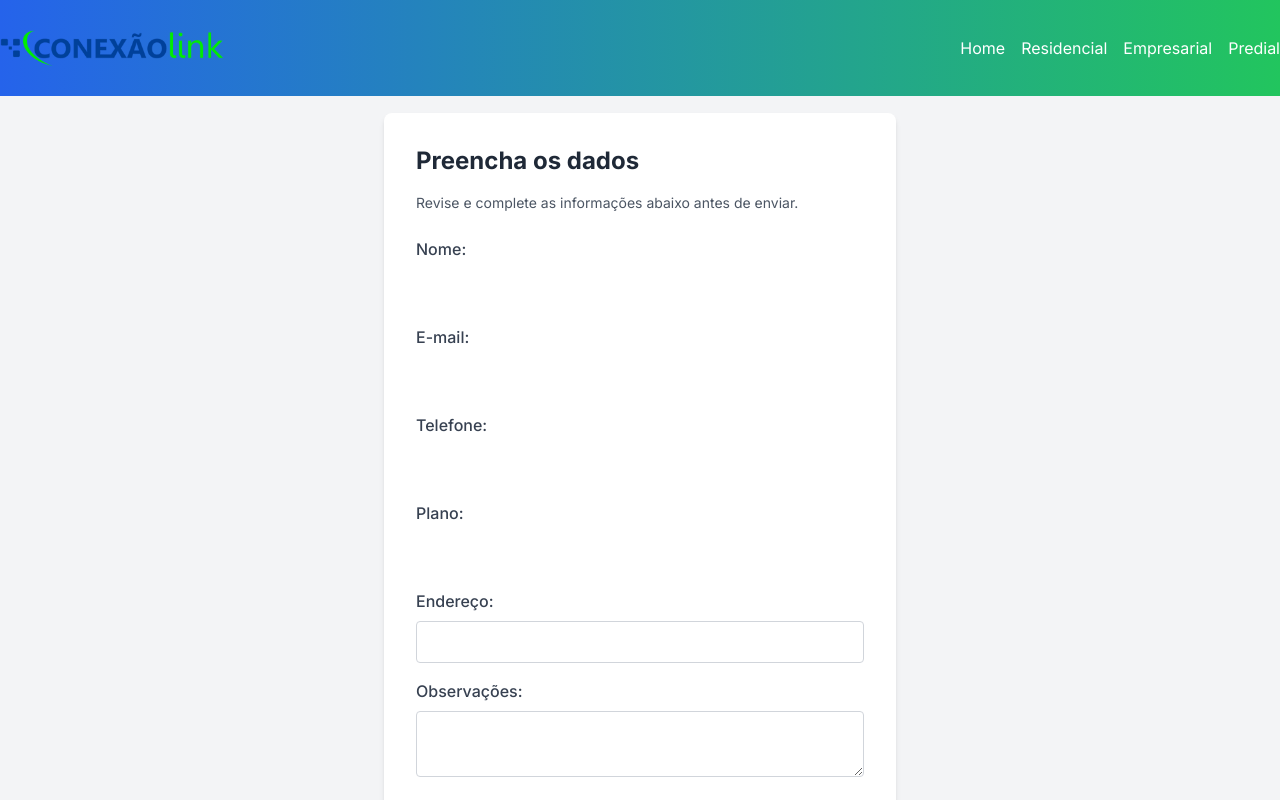
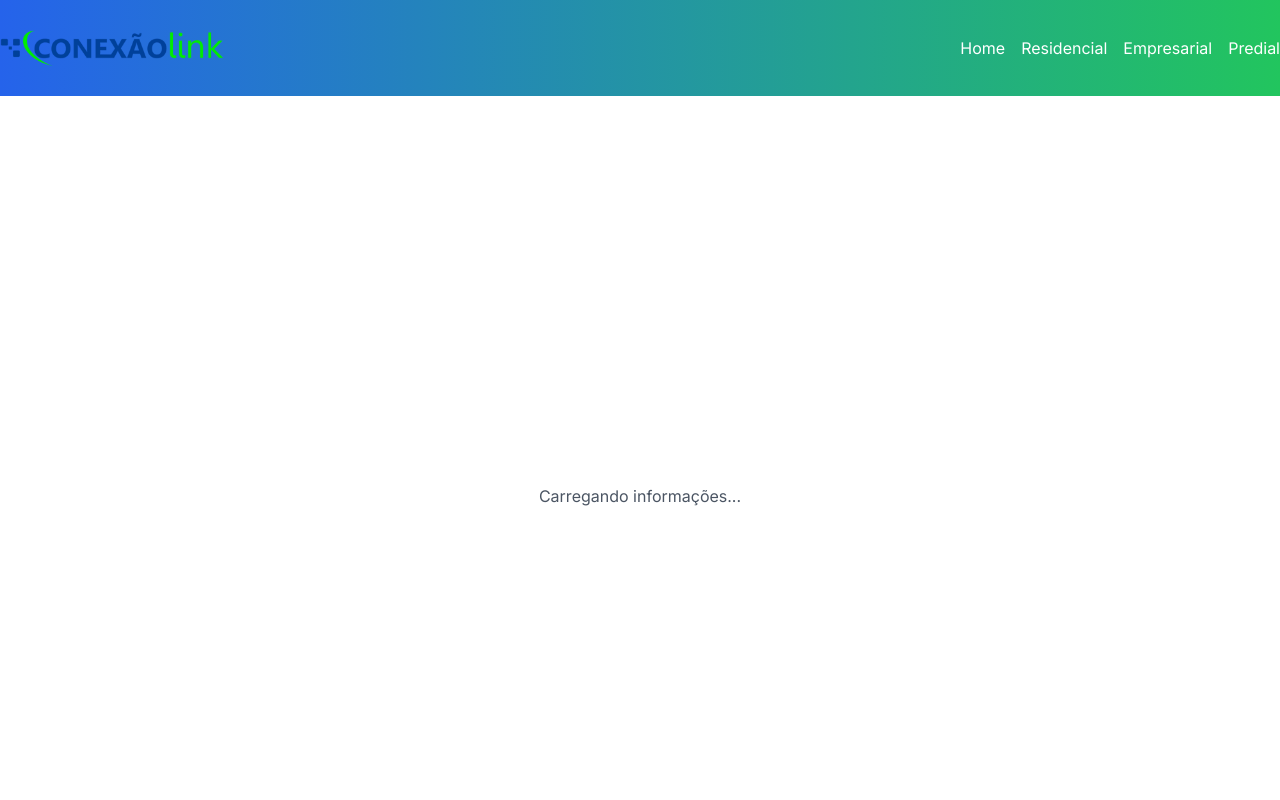
Before and after one commit to F4ntasma13/Lead-capture, a Next.js app: page /feasibilityPage in a window 1280 px wide. Shown: the top 800 px of the page. Built offline with nearby package versions, Linux system fonts and the light colour scheme.

Commit message:
Update version 1

```diff
--- a/src/app/welcomePage/page.tsx
+++ b/src/app/welcomePage/page.tsx
@@ -8,13 +8,13 @@ const WelcomePage: React.FC = () => {
       };
 
   return (
-    <div className="relative min-h-screen bg-gradient-to-b from-blue-600 to-blue-800 flex flex-col items-center justify-center text-white overflow-hidden">
+    <div className="relative min-h-screen bg-gradient-to-b from-blue-400 to-blue-900 flex flex-col items-center justify-center text-white overflow-hidden">
       <div className="absolute inset-0 z-0">
         <div className="firework"></div>
         <div className="firework"></div>
         <div className="firework"></div>
       </div>
-
+      {/* bg-gradient-to-r from-blue-600 to-green-500 */}
       <div className="relative z-10 text-center px-4">
         <h1 className="text-4xl sm:text-6xl font-bold mb-4 animate-pulse">
           Bem-vindo à Conexão Link!
@@ -22,21 +22,24 @@ const WelcomePage: React.FC = () => {
         <p className="text-lg sm:text-xl mb-6">
           Conectando você ao futuro com qualidade e velocidade.
         </p>
-        <div>
+        <div className="firework"></div>
+        <div className="flex items-center justify-center">
           <img
-            src="/banner-apps.webp"
+            src="/Arte Leads.png"
             alt="Sua foto aqui"
             className="w-72 h-72 sm:w-96 sm:h-96 object-cover transform transition-transform duration-300 ease-in-out hover:scale-110"
           />
         </div>
         <button
           onClick={handleRedirect}
-          className="px-16 py-3 bg-green-500 hover:bg-green-600 text-lg font-semibold text-blue-800 rounded-lg shadow-md transition duration-300 ease-in-out hover:scale-110"
+          className="px-16 py-3 bg-yellow-500 hover:bg-[#00ce01] text-lg font-semibold text-black rounded-lg shadow-md transition duration-300 ease-in-out hover:scale-110"
         >
-          Volte o site oficial
+          Volte ao site oficial
         </button>
+        <div className="firework"></div>
       </div>
     </div>
+
   );
 };
 
--- a/src/componets/plan-selection/index.tsx
+++ b/src/componets/plan-selection/index.tsx
@@ -5,9 +5,9 @@ import { useSearchParams } from "next/navigation";
 
 const PlanSelection: React.FC = () => {
   const router = typeof window !== "undefined" ? useRouter() : null;
-  const searchParams = useSearchParams();
+  const searchParams = typeof window !== "undefined" ? useSearchParams() : null;
 
-  const previousData = searchParams.get("data")
+  const previousData = searchParams?.get("data")
     ? JSON.parse(decodeURIComponent(searchParams.get("data")!))
     : null;
 
--- a/src/componets/viability/index.tsx
+++ b/src/componets/viability/index.tsx
@@ -6,11 +6,11 @@ import { useState } from "react";
 
 const FeasibilityForm: React.FC = () => {
   const router = typeof window !== "undefined" ? useRouter() : null;
-  const searchParams = useSearchParams();
+  const searchParams = typeof window !== "undefined" ? useSearchParams() : null;
 
-  const initialData = searchParams.get("data")
+  const initialData = searchParams?.get("data")
     ? JSON.parse(decodeURIComponent(searchParams.get("data")!))
-    : {};
+    : null;
 
   const getCurrentDate = () => {
     const now = new Date();
@@ -20,13 +20,22 @@ const FeasibilityForm: React.FC = () => {
     return `${day}/${month}/${year}`;
   };
 
+  if (!initialData) {
+    return (
+      <div className="min-h-screen flex items-center justify-center">
+        <p className="text-gray-600">Carregando informações...</p>
+      </div>
+    );
+  }
+
   const [formData, setFormData] = useState({
-    nome: initialData.nome || "",
-    email: initialData.email || "",
-    fone_celular: initialData.fone_celular || "",
-    plano: initialData.obs?.details || "",
+    nome: initialData?.nome || "",
+    email: initialData?.email || "",
+    fone_celular: initialData?.fone_celular || "",
+    alerta: initialData?.obs?.details || "",
+    cep: initialData?.cep || "",
     endereco: "",
-    observacoes: "",
+    obs: "",
     data_cadastro: getCurrentDate(),//Obrigatório
   });
 
@@ -115,14 +124,28 @@ const FeasibilityForm: React.FC = () => {
         </div>
 
         <div className="mb-4">
-          <label htmlFor="plano" className="block text-gray-700 font-medium mb-2">
+          <label htmlFor="alerta" className="block text-gray-700 font-medium mb-2">
             Plano:
           </label>
           <input
             type="text"
-            id="plano"
-            name="plano"
-            value={formData.plano}
+            id="alerta"
+            name="alerta"
+            value={formData.alerta}
+            onChange={handleChange}
+            className="w-full border-gray-300 rounded p-2"
+          />
+        </div>
+
+        <div className="mb-4">
+          <label htmlFor="cep" className="block text-gray-700 font-medium mb-2">
+            CEP:
+          </label>
+          <input
+            type="text"
+            id="cep"
+            name="cep"
+            value={formData.cep}
             onChange={handleChange}
             className="w-full border-gray-300 rounded p-2"
           />
@@ -143,13 +166,13 @@ const FeasibilityForm: React.FC = () => {
         </div>
 
         <div className="mb-4">
-          <label htmlFor="observacoes" className="block text-gray-700 font-medium mb-2">
+          <label htmlFor="obs" className="block text-gray-700 font-medium mb-2">
             Observações:
           </label>
           <textarea
-            id="observacoes"
-            name="observacoes"
-            value={formData.observacoes}
+            id="obs"
+            name="obs"
+            value={formData.obs}
             onChange={handleChange}
             className="w-full border border-gray-300 rounded p-2"
           />
```
Also changed, not shown: 1 other file (tests, documents, lock files or other folders).
